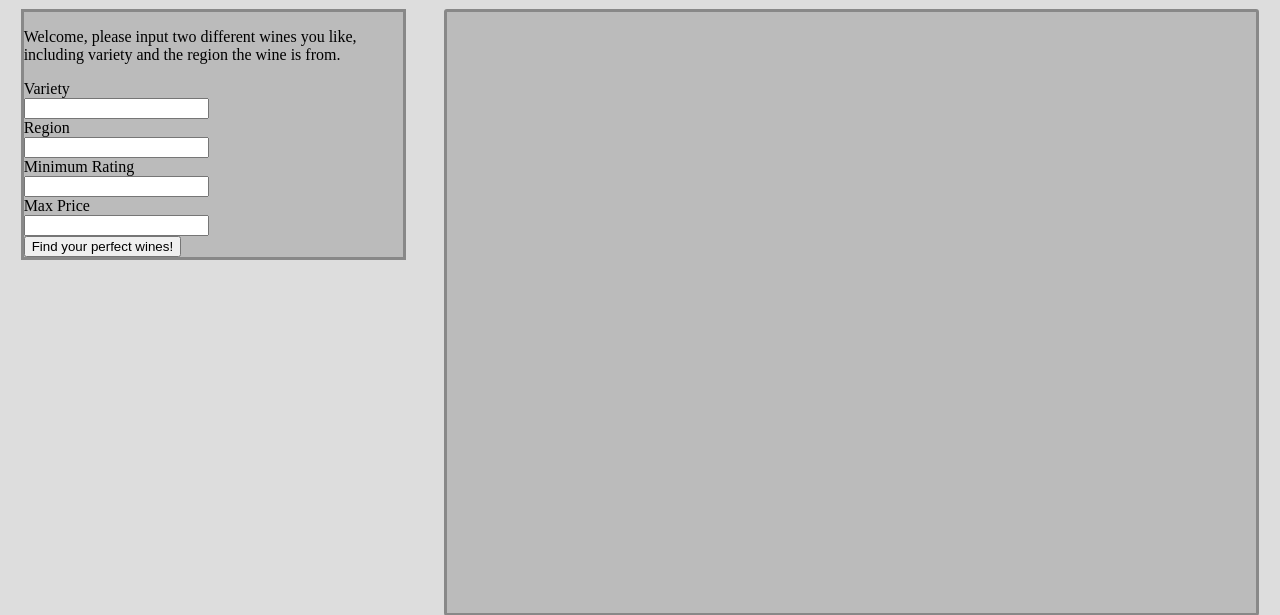
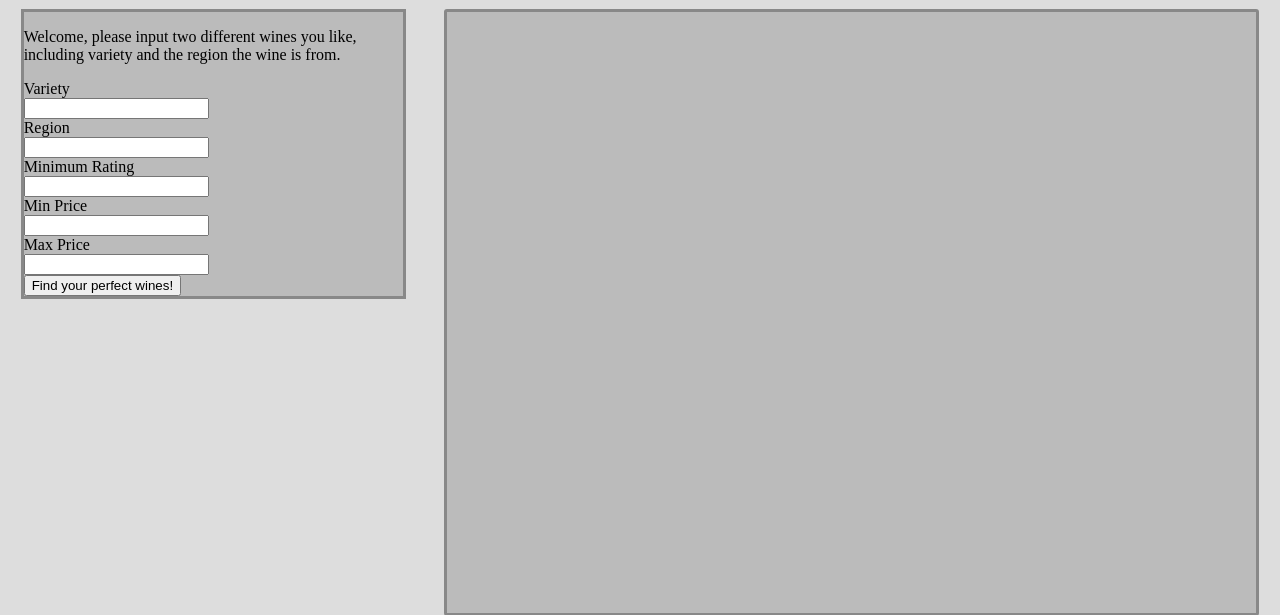
Before and after one commit to squrall/wineboxunlimited, a Flask app: page / in a window 1280 px wide. Shown: the part 160-775 px from the top of the page. Run offline with Flask 2, Linux system fonts and the light colour scheme; data that the repository does not hold is empty; some libraries are stand-ins or nearby versions.

Commit message:
update
Got price between min and max working!

```diff
--- a/main.py
+++ b/main.py
@@ -28,12 +28,15 @@ def wine_input():
     if(min_rating == ''):
         min_rating = 0
 
-    price = request.form['price']
-    if(price == ''):
-        price = 0 ## Arbitrary large number
+    min_price = request.form['min_price']
+    if min_price == '':
+        min_price = 0 ## Arbitrary large number
 
+    max_price = request.form['max_price']
+    if max_price =='':
+        max_price = 99999
     conn = get_db_connection()
-    reviews = conn.execute('SELECT * FROM wine_reviews WHERE variety LIKE ? AND state LIKE ? AND ? < price AND ? < points',('%'+ variety +'%','%'+ region +'%', price, min_rating)).fetchall()
+    reviews = conn.execute('SELECT * FROM wine_reviews WHERE variety LIKE ? AND state LIKE ? AND price BETWEEN ? AND ? AND ? < points',('%'+ variety +'%','%'+ region +'%', min_price, max_price, min_rating)).fetchall()
     conn.close()
 
     customer_preference = variety
--- a/templates/base.html
+++ b/templates/base.html
@@ -29,8 +29,10 @@
             <input type="text" name="region"></input><br>
             <label for="rating">Minimum Rating </label><br>
             <input type="text" name="rating"></input><br>
-            <label for="price">Max Price</label><br>
-            <input type="text" name="price"></input><br>
+            <label for="min_price">Min Price</label><br>
+            <input type="text" name="min_price"></input><br>
+            <label for="max_price">Max Price</label><br>
+            <input type="text" name="max_price"></input><br>
             <input type="submit" value="Find your perfect wines!"></input>
         </form>
     </div>
```
